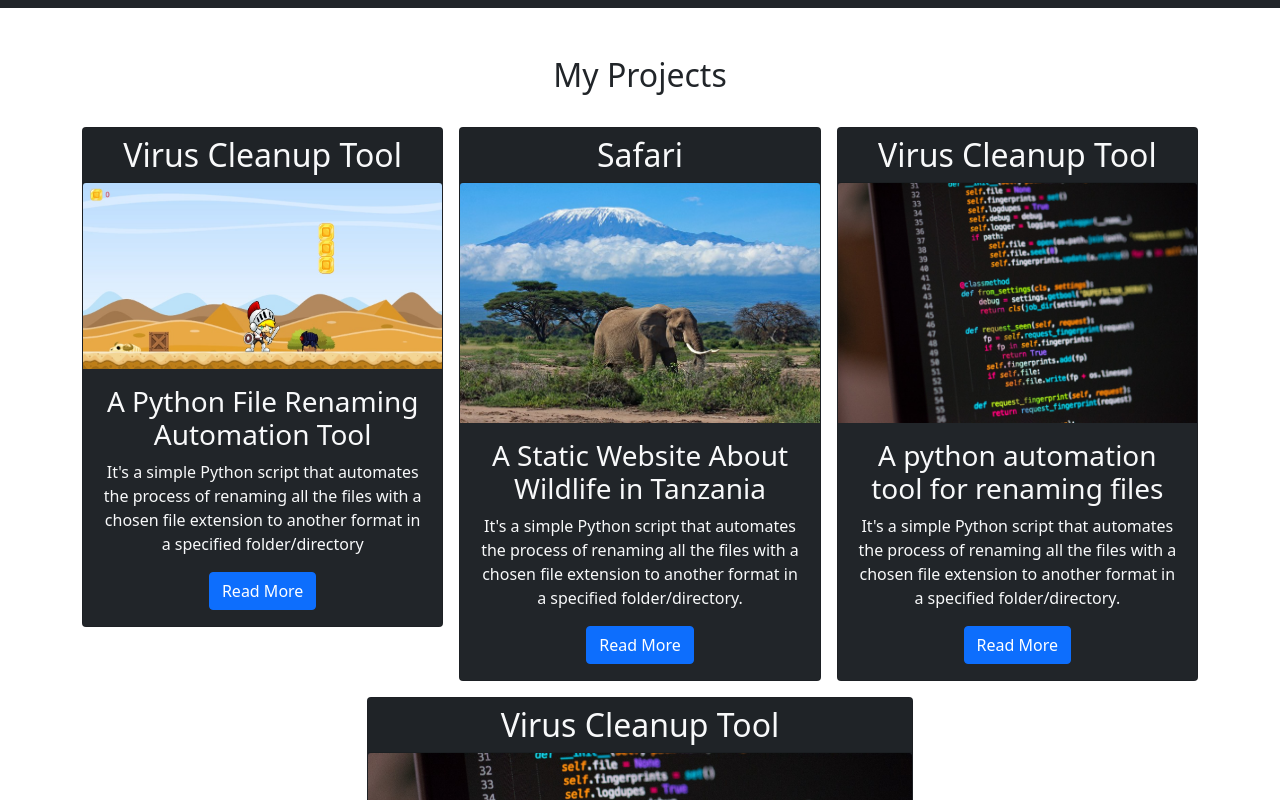
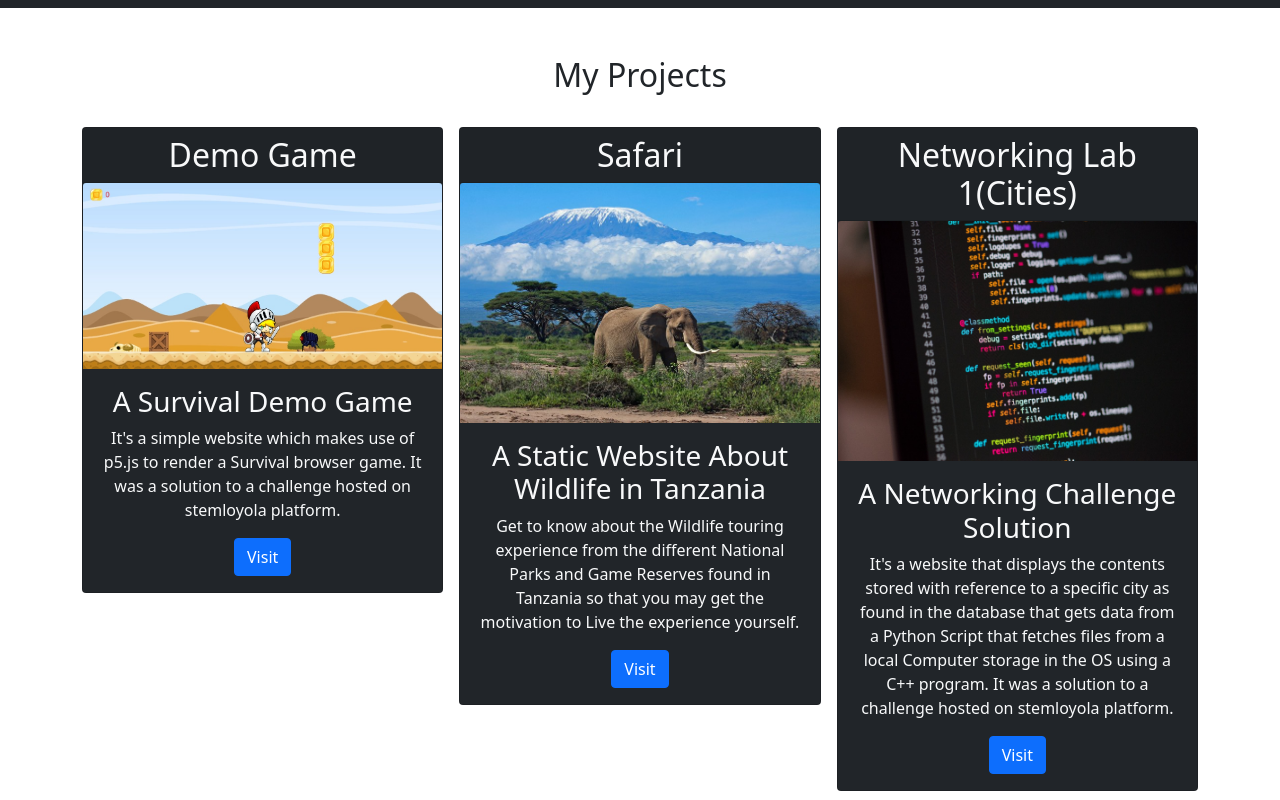
Before and after one commit to AlvinMrema/portfolio, a React (Create React App) app: page / in a window 1280 px wide. Shown: the part 1120-1920 px from the top of the page. Built offline with nearby package versions, Linux system fonts and the light colour scheme.

Commit message:
Final Touches on Content and Styling

```diff
--- a/src/components/Projects.js
+++ b/src/components/Projects.js
@@ -1,6 +1,6 @@
 import pythonLogo from "../img/Python_image.jpg";
 import safariPhoto from "../img/safari.jpg";
-import game from "../img/game.jpg"
+import game from "../img/game.jpg";
 
 const Projects = () => {
   return (
@@ -8,25 +8,23 @@ const Projects = () => {
       <div className="container">
         <h2 className="text-center text-dark mb-0">My Projects</h2>
 
-                <div className="row text-center g-3 my-3">
+        <div className="row text-sm-center g-3 my-3">
           <div className="col-md">
             <div className="card bg-dark text-light">
-                            <div className="card-header h2">Virus Cleanup Tool</div>
+              <div className="card-header h2 text-center">Demo Game</div>
               <img src={game} class="card-img-top" alt="Python"></img>
-                            <div className="card-body text-center">
-                                <h3 className="card-title">
-                                    A Python File Renaming Automation Tool
-                                </h3>
+              <div className="card-body">
+                <h3 className="card-title">A Survival Demo Game</h3>
                 <p className="card-text">
-                                    It's a simple Python script that automates the process of
-                                    renaming all the files with a chosen file extension to another
-                                    format in a specified folder/directory
+                  It's a simple website which makes use of p5.js to render a
+                  Survival browser game. It was a solution to a challenge hosted
+                  on stemloyola platform.
                 </p>
                 <a
-                                    href="https://github.com/AlvinMrema/virus-cleanup-tool"
+                  href="https://demos.stemloyola.org/coder/amrema/demo"
                   className="btn btn-primary"
                 >
-                                    Read More
+                  Visit
                 </a>
               </div>
             </div>
@@ -34,22 +32,23 @@ const Projects = () => {
 
           <div className="col-md">
             <div className="card bg-dark text-light">
-                            <div className="card-header h2">Safari</div>
+              <div className="card-header h2 text-center">Safari</div>
               <img src={safariPhoto} class="card-img-top" alt="Python"></img>
-                            <div className="card-body text-center">
+              <div className="card-body">
                 <h3 className="card-title">
                   A Static Website About Wildlife in Tanzania
                 </h3>
                 <p className="card-text">
-                                    It's a simple Python script that automates the process of
-                                    renaming all the files with a chosen file extension to another
-                                    format in a specified folder/directory.
+                  Get to know about the Wildlife touring experience from the
+                  different National Parks and Game Reserves found in Tanzania
+                  so that you may get the motivation to Live the experience
+                  yourself.
                 </p>
                 <a
                   href="https://acamsafari.netlify.app/"
                   className="btn btn-primary"
                 >
-                                    Read More
+                  Visit
                 </a>
               </div>
             </div>
@@ -57,22 +56,24 @@ const Projects = () => {
 
           <div className="col-md">
             <div className="card bg-dark text-light">
-                            <div className="card-header h2">Virus Cleanup Tool</div>
+              <div className="card-header h2 text-center">
+                Networking Lab 1(Cities)
+              </div>
               <img src={pythonLogo} class="card-img-top" alt="Python"></img>
-                            <div className="card-body text-center">
-                                <h3 className="card-title">
-                                    A python automation tool for renaming files
-                                </h3>
+              <div className="card-body">
+                <h3 className="card-title">A Networking Challenge Solution</h3>
                 <p className="card-text">
-                                    It's a simple Python script that automates the process of
-                                    renaming all the files with a chosen file extension to another
-                                    format in a specified folder/directory.
+                  It's a website that displays the contents stored with
+                  reference to a specific city as found in the database that
+                  gets data from a Python Script that fetches files from a local
+                  Computer storage in the OS using a C++ program. It was a
+                  solution to a challenge hosted on stemloyola platform.
                 </p>
                 <a
-                                    href="https://github.com/AlvinMrema/virus-cleanup-tool"
+                  href="https://demos.stemloyola.org/coder/amrema/cities"
                   className="btn btn-primary"
                 >
-                                    Read More
+                  Visit
                 </a>
               </div>
             </div>
@@ -82,7 +83,9 @@ const Projects = () => {
         <div className="row text-sm-center">
           <div className="col-md-6 offset-md-3">
             <div className="card bg-dark text-light">
-                            <div className="card-header h2 text-center">Virus Cleanup Tool</div>
+              <div className="card-header h2 text-center">
+                Virus Cleanup Tool
+              </div>
               <img src={pythonLogo} class="card-img-top" alt="Python"></img>
               <div className="card-body">
                 <h3 className="card-title">
```
Lines whose indentation alone changed are shown as unchanged.
